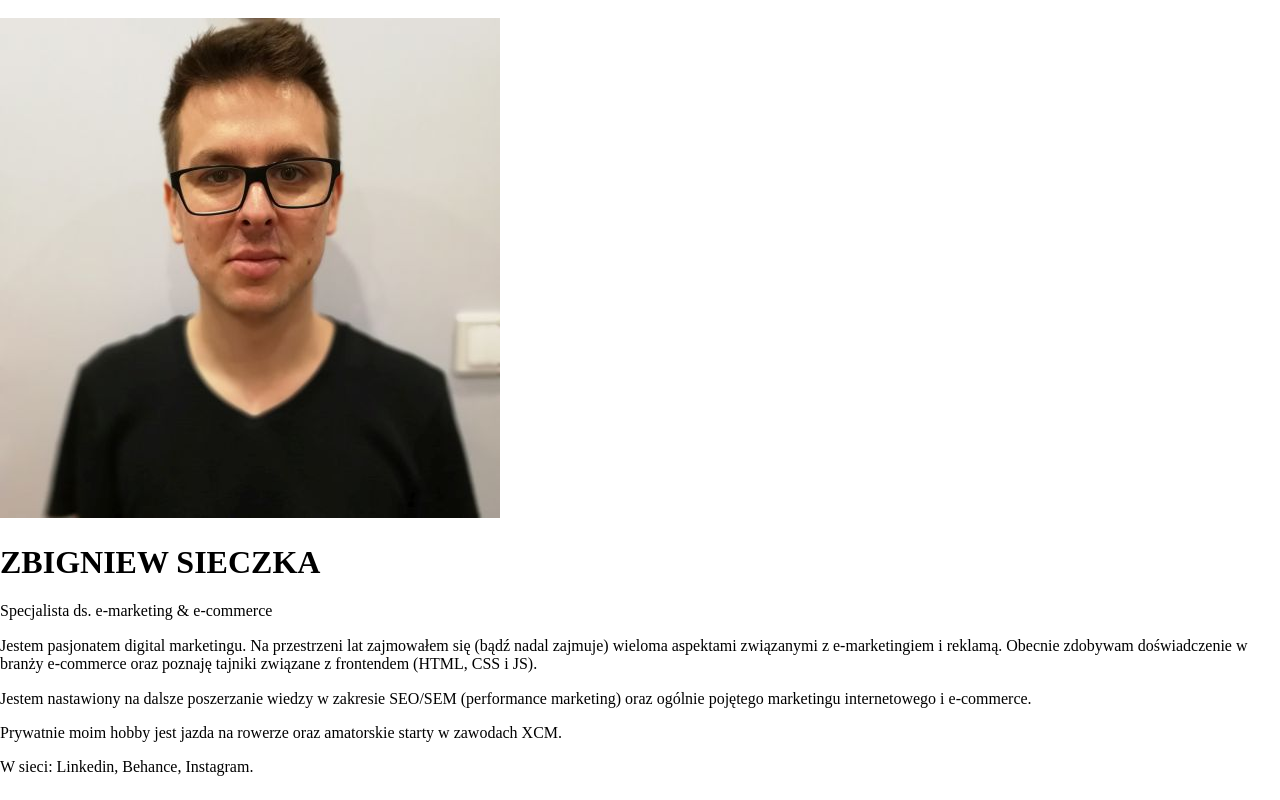
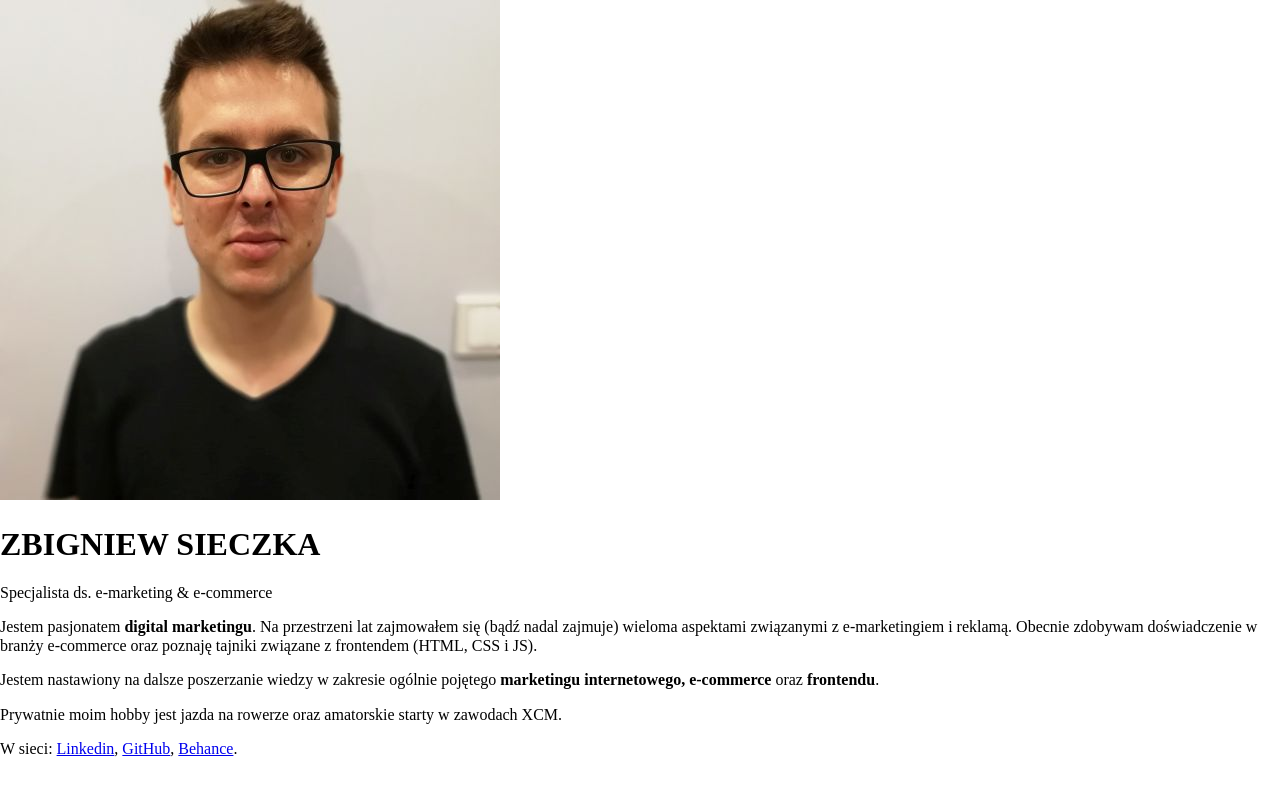
Before and after one commit to zbigniew-sieczka/wizytowka, a plain HTML site: page index.html in a window 1280 px wide. Drawn offline with Linux system fonts and the light colour scheme.

Commit message:
BEM structure in HTML

```diff
--- a/index.html
+++ b/index.html
@@ -5,38 +5,54 @@
     <meta http-equiv="X-UA-Compatible" content="IE=edge" />
     <meta name="viewport" content="width=device-width, initial-scale=1.0" />
     <title>Wizytówka - Zbigniew Sieczka</title>
-
     <link href="normalize.css" rel="stylesheet" type="text/css" />
-
     <link href="style.css" rel="stylesheet" type="text/css" />
   </head>
   <body>
-    <main>
-      <article>
-        <img
+    <main class="main">
+      <article class="person">
+        <img class="person__picture"
           src="zs-foto.jpg"
           alt="Zdjęcie Zbigniew Sieczka - Specjalista ds. e-marketing & e-commerce"
         />
-        <header>
-          <h1>ZBIGNIEW SIECZKA</h1>
-          <p>Specjalista ds. e-marketing & e-commerce</p>
-          <p>
-            Jestem pasjonatem digital marketingu. Na przestrzeni lat zajmowałem
+        <header class="person__info">
+          <h1 class="person__name">ZBIGNIEW SIECZKA</h1>
+          <p class="person__position">Specjalista ds. e-marketing & e-commerce</p>
+          <p class="person__description">
+            Jestem pasjonatem <strong class="special-text">digital marketingu</strong>. Na przestrzeni lat zajmowałem
             się (bądź nadal zajmuje) wieloma aspektami związanymi z
             e-marketingiem i reklamą. Obecnie zdobywam doświadczenie w branży
             e-commerce oraz poznaję tajniki związane z frontendem (HTML, CSS i
             JS).
           </p>
-          <p>
-            Jestem nastawiony na dalsze poszerzanie wiedzy w zakresie SEO/SEM
-            (performance marketing) oraz ogólnie pojętego marketingu
-            internetowego i e-commerce.
+          <p class="person__description">
+            Jestem nastawiony na dalsze poszerzanie wiedzy w zakresie ogólnie pojętego <strong class="special-text">marketingu
+            internetowego, e-commerce</strong> oraz <strong class="special-text">frontendu</strong>.
           </p>
-          <p>
+          <p class="person__description">
             Prywatnie moim hobby jest jazda na rowerze oraz amatorskie starty w
             zawodach XCM.
           </p>
-          <p>W sieci: Linkedin, Behance, Instagram.</p>
+          <p class="person__description">W sieci:
+            <a
+            class="person__link person__link--backlight"
+            target="_blank"
+            href="https://pl.linkedin.com/in/zbigniew-sieczka"
+            >Linkedin</a
+          >,
+          <a
+          class="person__link person__link--backlight"
+          target="_blank"
+          href="https://github.com/zbigniew-sieczka"
+          >GitHub</a
+        >,
+          <a
+            class="person__link person__link--backlight"
+            target="_blank"
+            href="https://www.behance.net/zbigniew-sieczka"
+            >Behance</a
+          >.
+          </p>
         </header>
       </article>
     </main>
```
